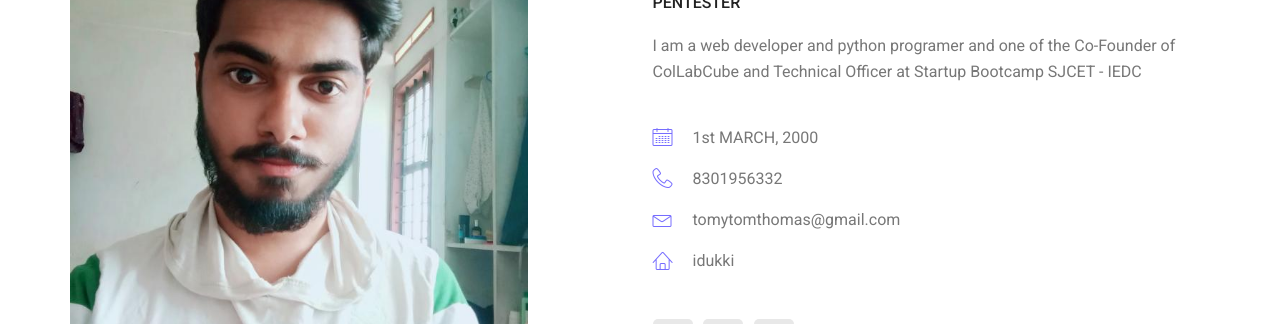
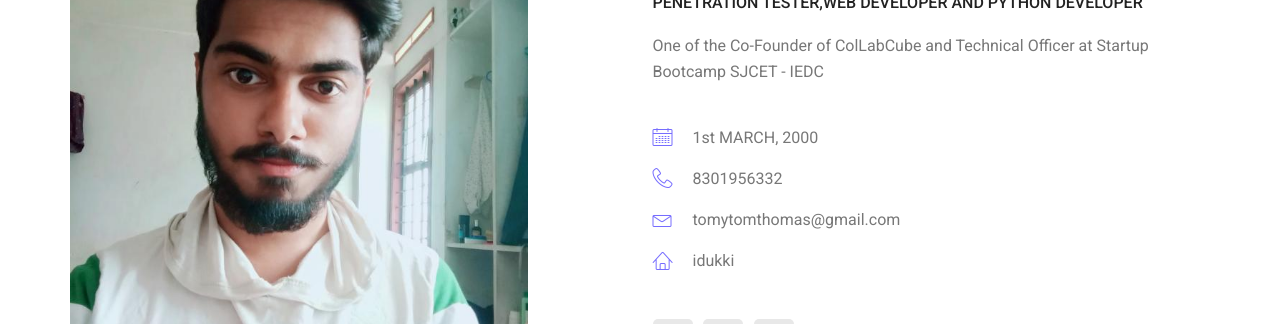
Before and after one commit to tomthomas12/tomthomas007.github.io, a plain HTML site: page about-us.html in a window 1280 px wide. Shown: the part 708-1032 px from the top of the page. Drawn offline with Linux system fonts and the light colour scheme.

Commit message:
Update about-us.html

```diff
--- a/about-us.html
+++ b/about-us.html
@@ -78,8 +78,8 @@
 							<div class="personal_text">
 								<h6>Hello Everyone, i am</h6>
 								<h3>TOM THOMAS</h3>
-								<h4>PENTESTER</h4>
-								<p>I am a web developer and  python programer and one of the Co-Founder of ColLabCube and Technical Officer at Startup Bootcamp SJCET - IEDC</p>
+								<h4>Penetration tester,Web Developer And Python Developer</h4>
+								<p>One of the Co-Founder of ColLabCube and Technical Officer at Startup Bootcamp SJCET - IEDC</p>
 								<ul class="list basic_info">
 									<li><a href="#"><i class="lnr lnr-calendar-full"></i> 1st MARCH, 2000</a></li>
 									<li><a href="#"><i class="lnr lnr-phone-handset"></i> 8301956332</a></li>
```
